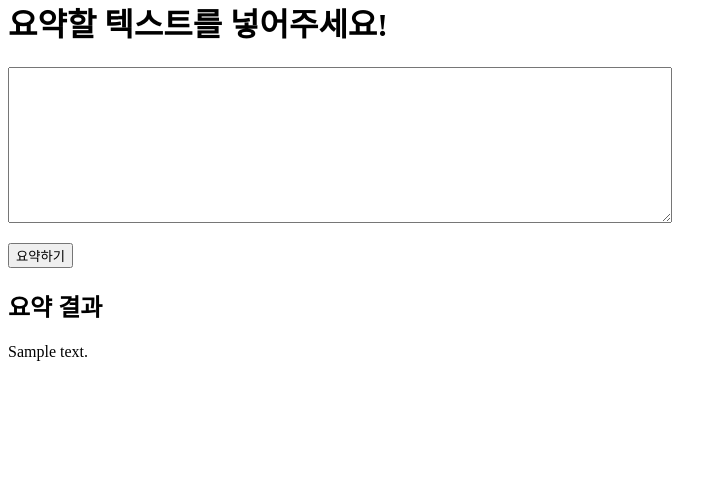
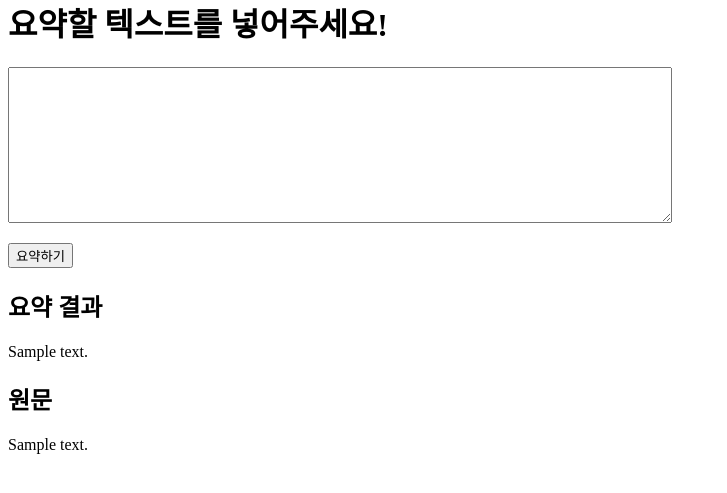
Before and after one commit to skku-skku/Record-summary-qa-system, a Flask app: template summary/templates/index.html in a window 1280 px wide. Shown: the part 22-515 px from the top of the page, without its empty margins (0-727 px from the left). Run offline with Flask 2, Linux system fonts and the light colour scheme; the template is opened without the code that fills it: most values are stand-ins (such as "Sample title", 1, 10 or a date in 2020).

Commit message:
[feature]modify result

```diff
--- a/summary/app.py
+++ b/summary/app.py
@@ -14,7 +14,7 @@ def make_summary():
         text = request.form['text']
         model = LoadModel(str(text))
         summary = model.solution()
-        return render_template('index.html', summary=summary)
+        return render_template('index.html', summary=summary, text=str(text))
 
 if __name__=='__main__':
     app.run(debug = True)
--- a/summary/templates/index.html
+++ b/summary/templates/index.html
@@ -17,6 +17,10 @@
             <div>
                 <p>{{summary}}</p>
             </div>
+        <h2>원문</h2>
+            <div>
+                <p>{{text}}</p>
+            </div>
         {% endif %}
 
     </div>
```
